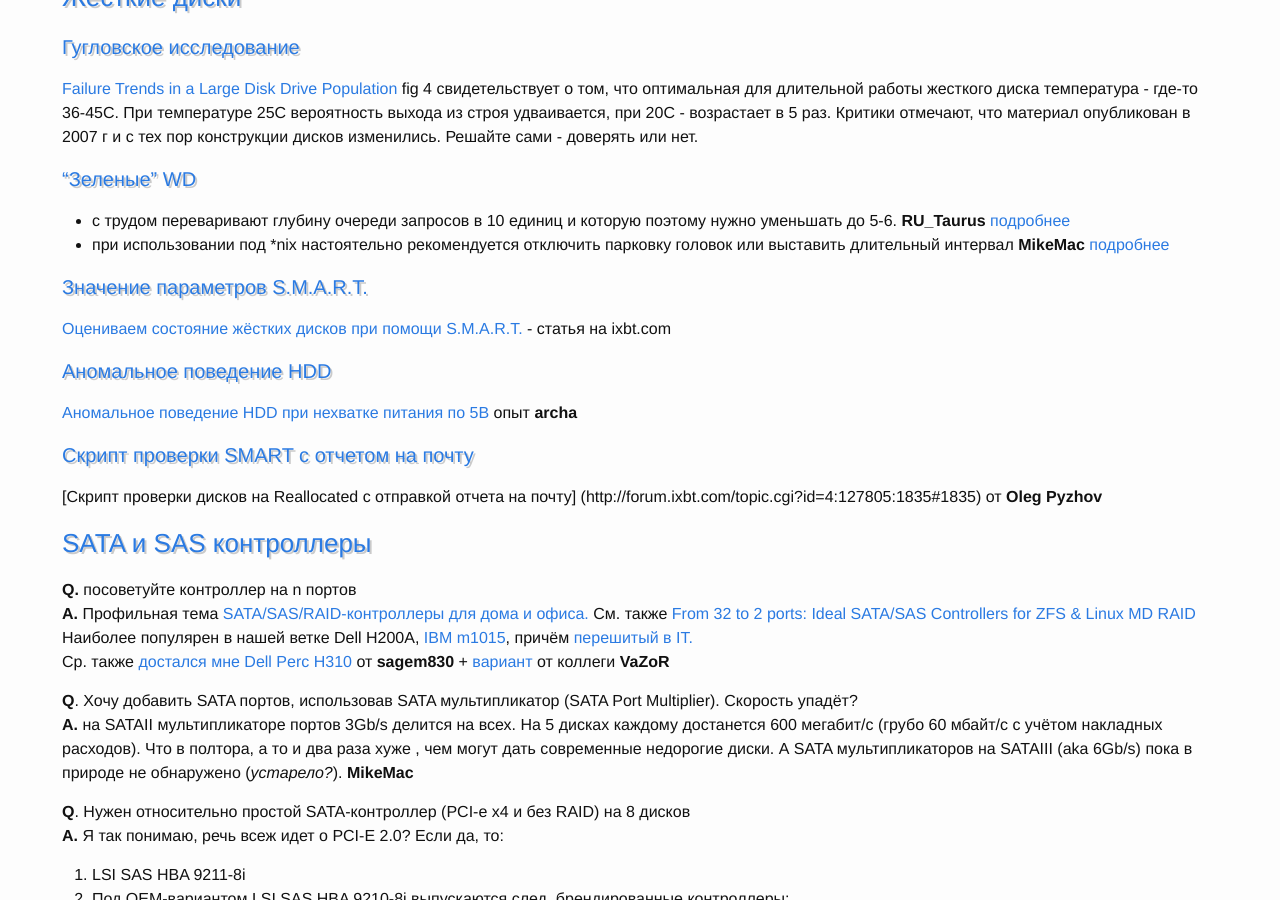
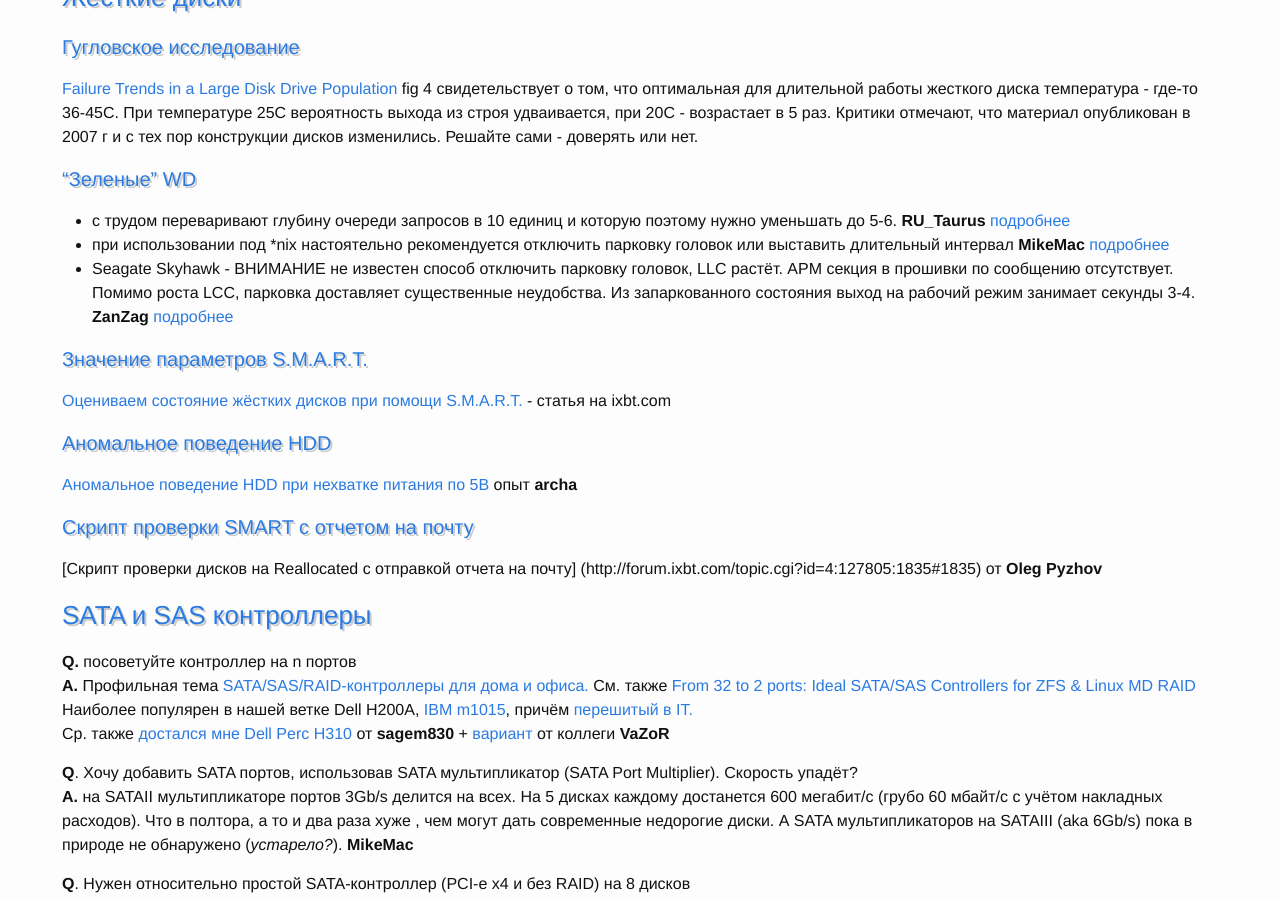
Before and after one commit to nas-faq/nas-faq.github.io, a Jekyll site: the page built from hardware.md, in a window 1280 px wide and 900 px high, scrolled down 3594 px. Built offline with Jekyll 4.4.1, drawn with Linux system fonts in a browser that asks for light colours; nearby versions of some CDN libraries; Markdown is read by kramdown in place of the engine named in the settings; comment, search, counter and statistics services are not loaded.

Commit message:
Update hardware.md

```diff
--- a/hardware.md
+++ b/hardware.md
@@ -215,6 +215,7 @@
  **RU_Taurus** [подробнее](http://forum.ixbt.com/topic.cgi?id=4:127822:4819#4819)
 - при использовании под \*nix настоятельно рекомендуется отключить парковку головок или выставить
 длительный интервал **MikeMac** [подробнее](http://2gusia.livejournal.com/27695.html)
+- Seagate Skyhawk  - ВНИМАНИЕ не известен способ отключить парковку головок, LLC растёт. APM секция в прошивки по сообщению отсутствует. Помимо роста LCC, парковка доставляет существенные неудобства. Из запаркованного состояния выход на рабочий режим занимает секунды 3-4. **ZanZag** [подробнее](http://forum.ixbt.com/topic.cgi?id=109:309:6023#6023)
 
 #### Значение параметров S.M.A.R.T.
 
```
